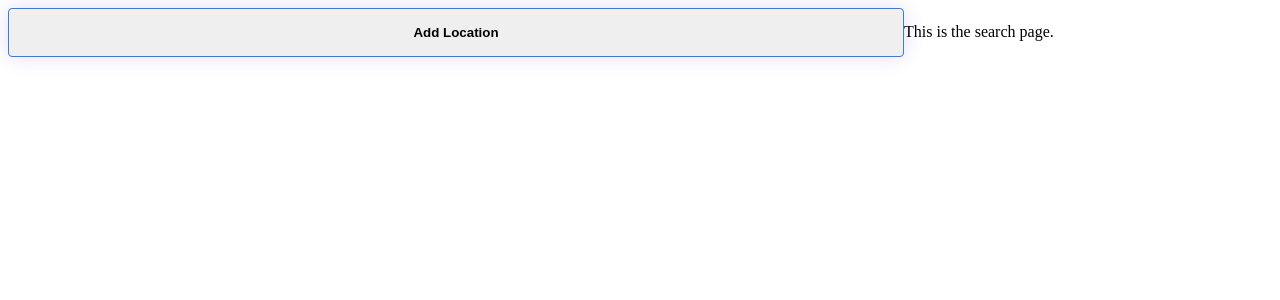
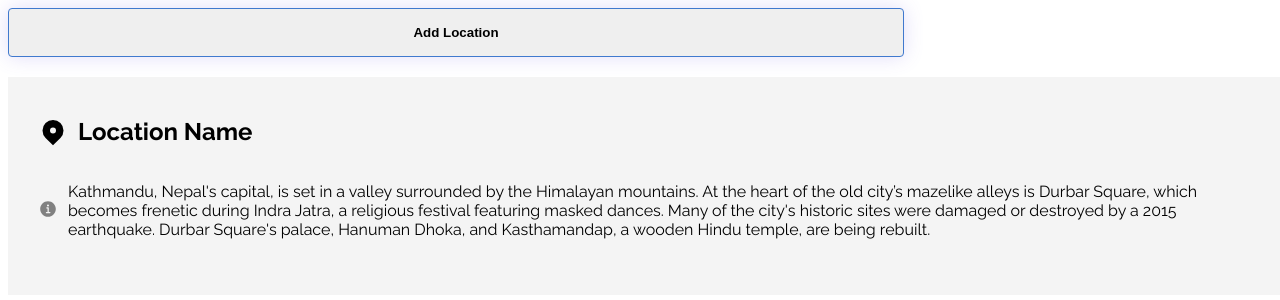
Before and after one commit to Re-Dye/Trek-Diaries, a Next.js app in the folder front-end/: page /search in a window 1280 px wide. Shown: the top 300 px of the page. Built offline with nearby package versions, Linux system fonts and the light colour scheme; no server answers.

Commit message:
location added

```diff
--- /dev/null
+++ b/front-end/src/app/search/components/location/location.tsx
@@ -0,0 +1,34 @@
+import React from "react";
+import loc from "./page.module.css";
+import { HiLocationMarker } from "react-icons/hi";
+import { IoInformationCircle } from "react-icons/io5";
+
+export default function Location() {
+  return (
+    <div className={loc.wrapper}>
+      <div className={loc.content}>
+        <div className={loc.header}>
+          <HiLocationMarker size={30} />
+          <h2>Location Name</h2>
+        </div>
+
+        <div className={loc.description}>
+          <div className={loc.decLeft}>
+            <IoInformationCircle size={20} color="grey" className={loc.icon} />
+          </div>
+          <div className={loc.decRight}>
+            <p>
+              Kathmandu, Nepal's capital, is set in a valley surrounded by the
+              Himalayan mountains. At the heart of the old city’s mazelike
+              alleys is Durbar Square, which becomes frenetic during Indra
+              Jatra, a religious festival featuring masked dances. Many of the
+              city's historic sites were damaged or destroyed by a 2015
+              earthquake. Durbar Square's palace, Hanuman Dhoka, and
+              Kasthamandap, a wooden Hindu temple, are being rebuilt.
+            </p>
+          </div>
+        </div>
+      </div>
+    </div>
+  );
+}
--- /dev/null
+++ b/front-end/src/app/search/components/location/page.module.css
@@ -0,0 +1,37 @@
+@import url('https://fonts.googleapis.com/css2?family=Raleway:ital,wght@0,100;0,200;0,300;0,400;0,500;0,600;0,700;0,800;0,900;1,100;1,200;1,300;1,400;1,500;1,600;1,700;1,800;1,900&display=swap');
+
+.wrapper{
+    width: 100%;
+    background-color: rgba(217, 217, 217, 0.3);
+    padding: 30px;
+    margin-bottom: 300px;
+    box-sizing: border-box;
+    font-family: raleway;
+}
+
+.header{
+    display: inline-flex;
+    align-items: center;
+    justify-content: center;
+}
+
+.icon{
+    padding: 0;
+    border: 0;
+}
+
+.wrapper .content .header h2{
+    margin: 0;
+    padding: 10px;
+}
+
+.description{
+    display:flex;
+    align-items: center;
+}
+
+.description .decRight{
+    display: flex;
+    padding: 10px;
+
+}
--- a/front-end/src/app/search/page.tsx
+++ b/front-end/src/app/search/page.tsx
@@ -7,6 +7,7 @@ import AddLocation from "./components/modal/AddLocation";
 import React, { Suspense, useEffect, useState } from 'react'
 
 import Loading from "./loading"
+import Location from "./components/location/location";
 
 async function fetchLoactions(searchQuery: string) {
     const encodedQuery = encodeURI(searchQuery)
@@ -34,7 +35,7 @@ export default function SearchPage() {
     return (
         <div>
             <AddLocation />
-            This is the search page.
+            <Location />
         </div>
     )
 }
```
